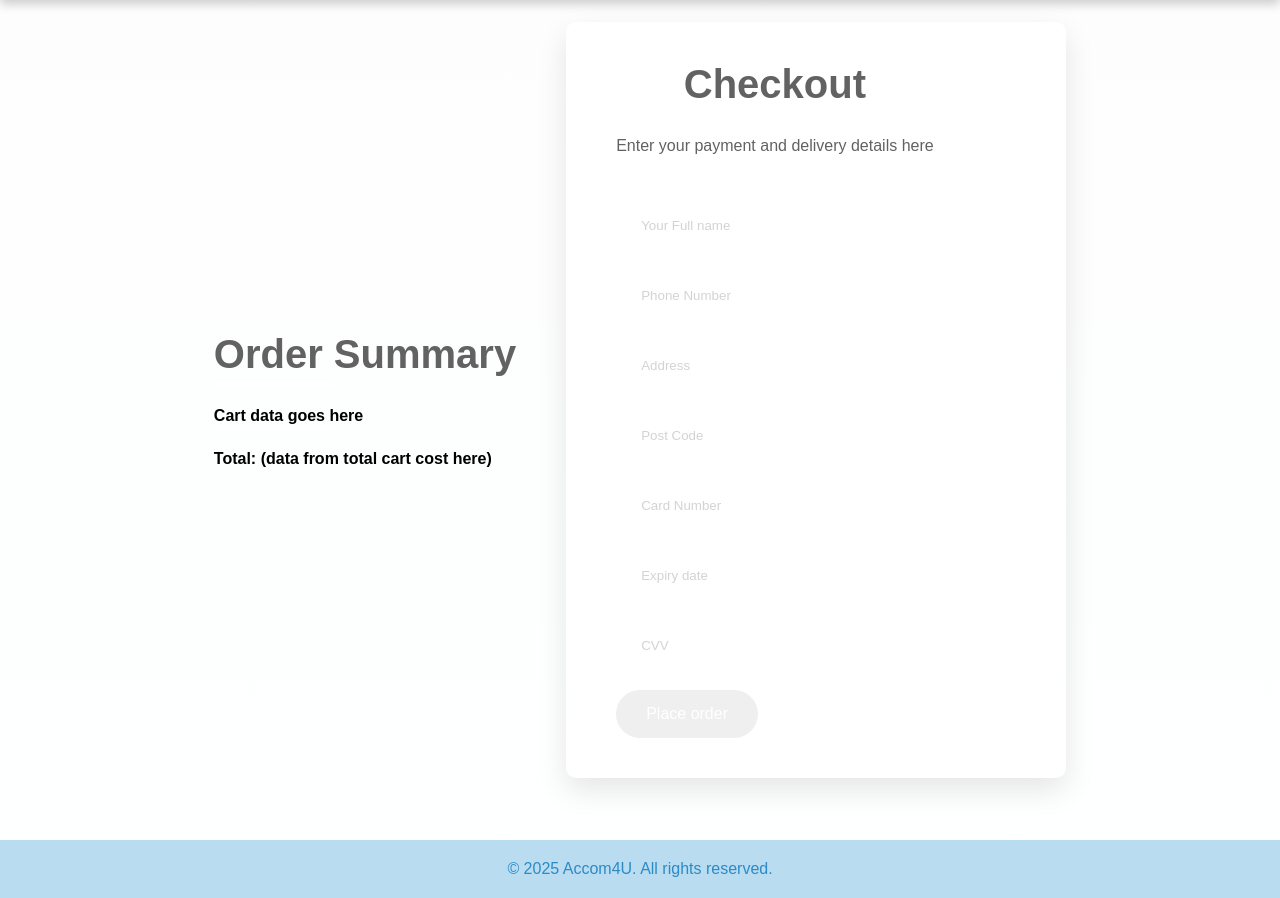
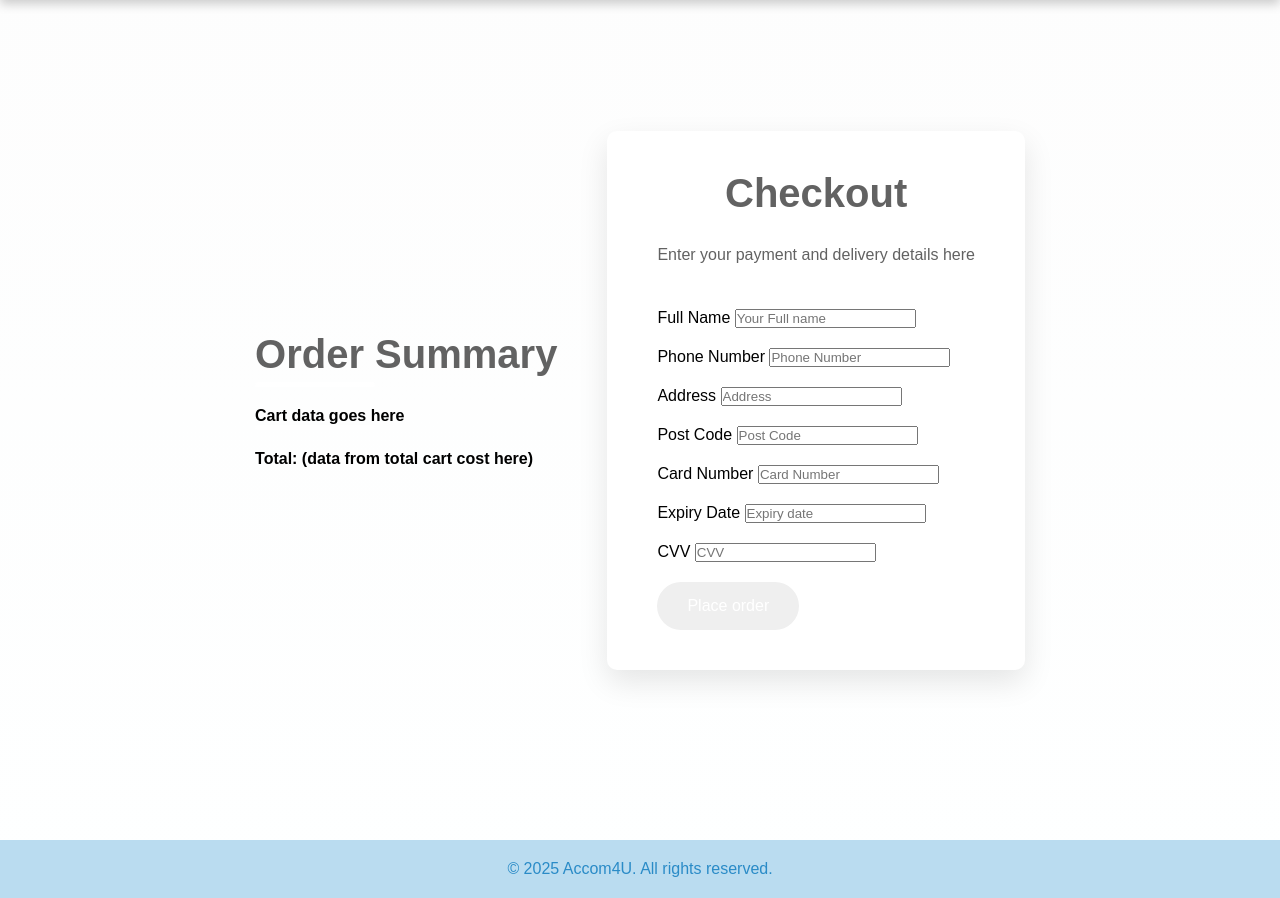
Before and after one commit to 240367644/Team-Project, a PHP site: page /checkout.php in a window 1280 px wide. Shown: the part 80-978 px from the top of the page. Run offline with PHP 8.4, Linux system fonts and the light colour scheme.

Commit message:
Corrected input types for check-out form

```diff
--- a/checkout.php
+++ b/checkout.php
@@ -54,13 +54,43 @@
                     <p> Enter your payment and delivery details here</p>
                     <hr>
                 </div>
-                <input type="text" name="name" placeholder="Your Full name" class="contact-inputs" required>
-                <input type="email" name="email" placeholder="Phone Number" class="contact-inputs" required>
-                <input type="email" name="email" placeholder="Address" class="contact-inputs" required>
-                <input type="email" name="email" placeholder="Post Code" class="contact-inputs" required>
-                <input type="email" name="email" placeholder="Card Number" class="contact-inputs" required>
-                <input type="email" name="email" placeholder="Expiry date" class="contact-inputs" required>
-                <input type="email" name="email" placeholder="CVV" class="contact-inputs" required>
+                <div class="form-group">
+                    <label for="fullName">Full Name</label>
+                    <input type="text" id="fullName" class="checkout-inputs" placeholder="Your Full name" required>
+                </div>
+
+                <div class="form-group">
+                    <label for="Phone">Phone Number</label>
+                    <input type="text" id="phone" class="checkout-inputs"  placeholder="Phone Number"  required>
+                </div>
+
+                <div class="form-group">
+                    <label for="address">Address</label>
+                    <input type="text" id="address" class="checkout-inputs" placeholder="Address"  required>
+                </div>
+
+                <div class="form-group">
+                    <label for="postcode">Post Code</label>
+                    <input type="text" id="postcode" class="checkout-inputs" placeholder="Post Code"  required>
+                </div>
+
+                <div class="form-group">
+                    <label for="cardNumber">Card Number</label>
+                    <input type="text" id="cardNumber" class="checkout-inputs" placeholder="Card Number"  required>
+                </div>
+
+                <div class="form-group">
+                    <label for="expiryDate">Expiry Date</label>
+                    <input type="text" id="expiryDate" class="checkout-inputs" placeholder="Expiry date"  required>
+                </div>
+
+
+                <div class="form-group">
+                    <label for="cvv">CVV</label>
+                    <input type="text" id="cvv" class="checkout-inputs" placeholder="CVV"  required>
+               </div>
+
+
                 <button type="submit">Place order</button>
             </form>
         </div>
```
